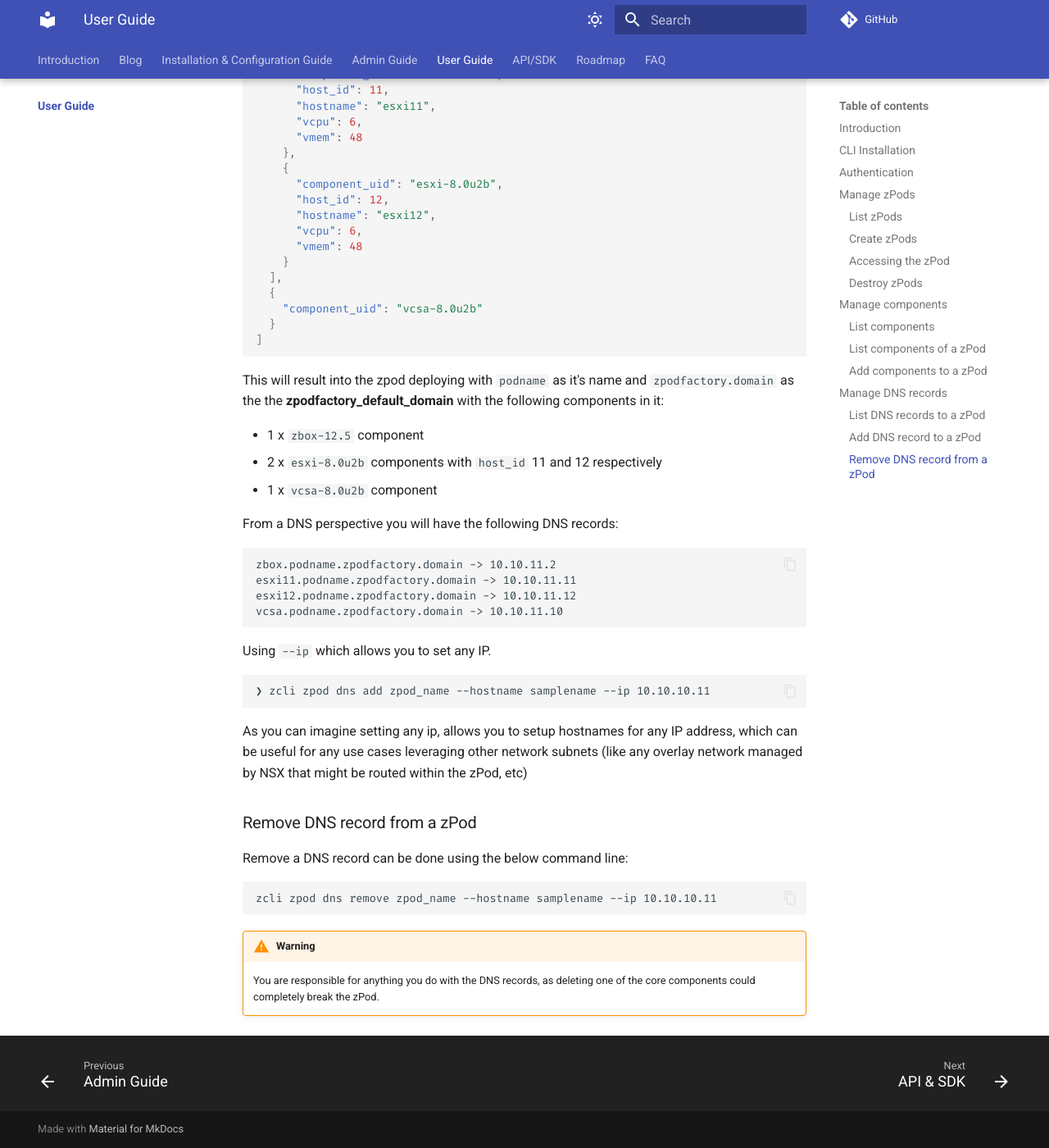
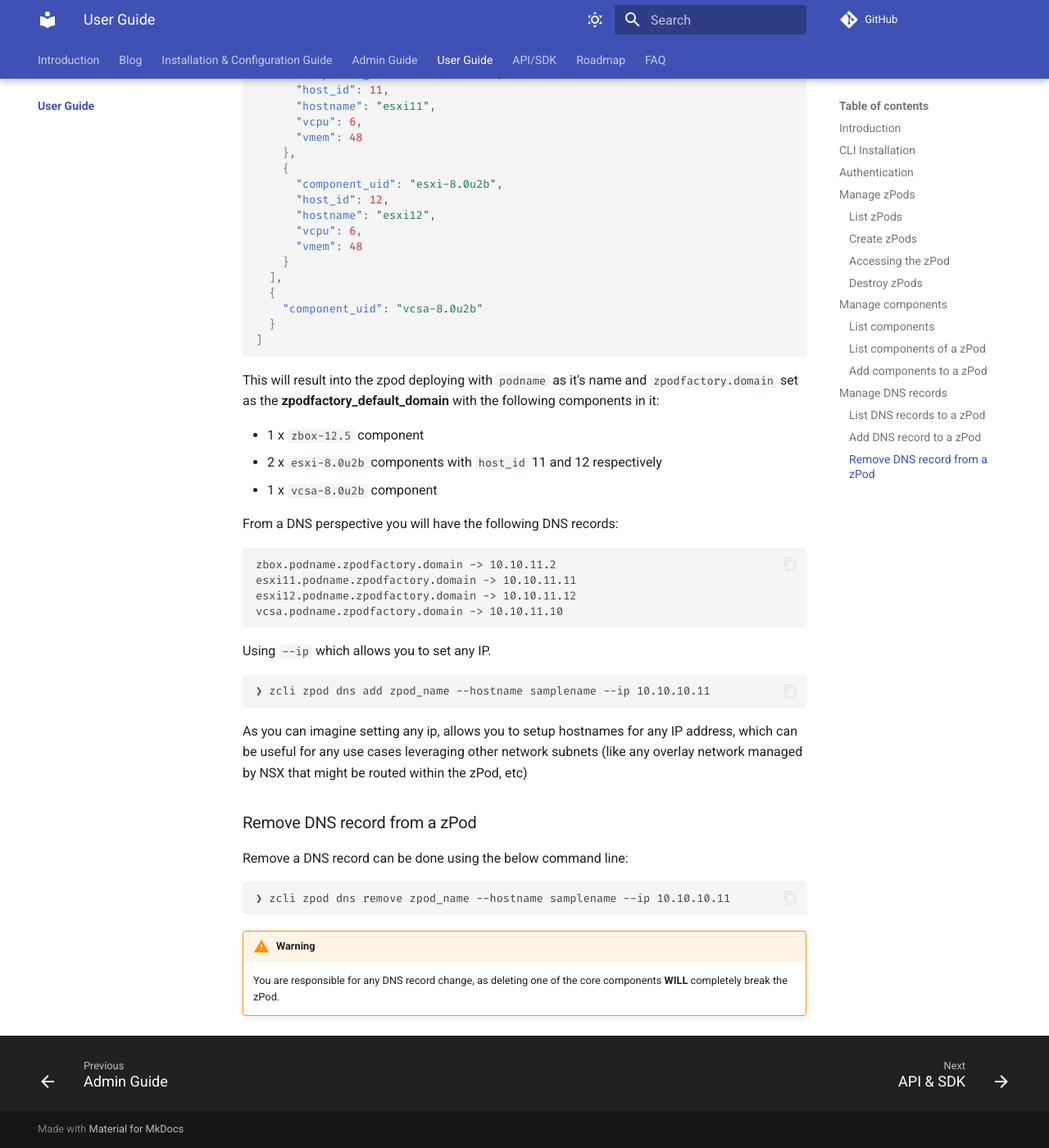
Before and after one commit to zPodFactory/zpodfactory.github.io, an MkDocs documentation site: the page built from docs/guide/user/index.md, in a window 1280 px wide and 1400 px high, scrolled down 6506 px. Shown: the whole window at 82% size. Built offline with MkDocs 1.6.1 and Material for MkDocs 9.7.7, drawn with Linux system fonts in a browser that asks for light colours.

Commit message:
typo/misc fixes
Signed-off-by: Timo Sugliani <timo.sugliani@gmail.com>

````diff
--- a/docs/guide/user/index.md
+++ b/docs/guide/user/index.md
@@ -245,7 +245,7 @@ Example base profile (esxi11 and esxi12 have host_id 11 and 12 respectively):
 ```
 
 
-This will result into the zpod deploying with `podname` as it's name and `zpodfactory.domain` as the the **zpodfactory_default_domain** with the following components in it:
+This will result into the zpod deploying with `podname` as it's name and `zpodfactory.domain` set as the **zpodfactory_default_domain** with the following components in it:
 
 - 1 x `zbox-12.5` component
 - 2 x `esxi-8.0u2b` components with `host_id` 11 and 12 respectively
@@ -274,8 +274,8 @@ As you can imagine setting any ip, allows you to setup hostnames for any IP addr
 Remove a DNS record can be done using the below command line:
 
 ``` {data-copy="zcli zpod dns remove zpod_name --hostname samplename --ip 10.10.10.11"}
-zcli zpod dns remove zpod_name --hostname samplename --ip 10.10.10.11
+❯ zcli zpod dns remove zpod_name --hostname samplename --ip 10.10.10.11
 ```
 
 !!! warning
-    You are responsible for anything you do with the DNS records, as deleting one of the core components could completely break the zPod.
+    You are responsible for any DNS record change, as deleting one of the core components **WILL** completely break the zPod.
````
